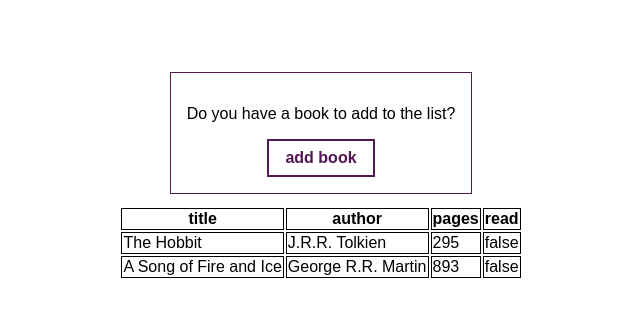
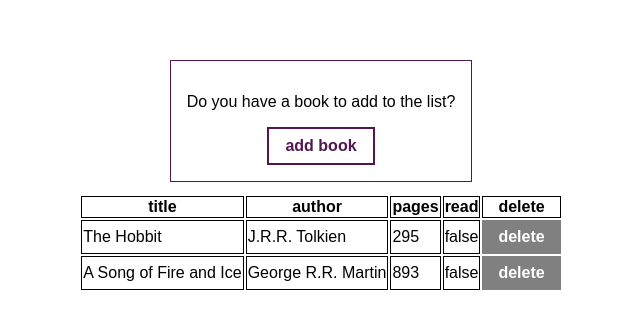
Before and after one commit to emday4prez/library, a plain HTML site: page index.html in a window 1280 px wide. Shown: the part 218-546 px from the top of the page, without its empty margins (319-959 px from the left). Drawn offline with Linux system fonts and the light colour scheme.

Commit message:
added delete button

```diff
--- a/index.html
+++ b/index.html
@@ -35,6 +35,7 @@
     <th>author</th>
     <th>pages</th>
     <th>read</th>
+    <th>delete</th>
    </tr>
   </table>
  </div>
--- a/script.js
+++ b/script.js
@@ -33,17 +33,14 @@ let tr = document.createElement('tr')
 table.appendChild(tr);
 }
 
+function deleteRow(event){
 
+}
+function displayData(array){
 
-function displayData(array){
- // let allData = document.querySelectorAll('td')
- // if(allData.length > 0){
- //  table.removeChild(allData)
- // }
-
-
- array.forEach(item => {
+ array.forEach((item, i) => {
  let tr = document.createElement('tr');
+ tr.setAttribute('id', i)
 
  Object.entries(item).forEach(value => {
   const [key, val] = value
@@ -55,7 +52,21 @@ function displayData(array){
   }
 
  });
+ var deleteButton = document.createElement('button')
+ deleteButton.classList.add('btn-delete')
+ deleteButton.textContent = 'delete'
+ deleteButton.setAttribute('id', i)
+ tr.appendChild(deleteButton)
+
+
+
  table.appendChild(tr);
+
+  deleteButton.addEventListener('click', function(e){
+  console.log(e.target)
+  const row = document.getElementById(`${e.target.id}`)
+  table.removeChild(row)
+ })
 })
 }
 
--- a/style.css
+++ b/style.css
@@ -135,6 +135,12 @@ button.btn-comfirm:active {
  background: green;
 }
 
+button.btn-delete{
+ border: none;
+ background: gray;
+ color: white;
+}
+
 .backdrop {
  position: fixed;
  width: 100%;
```
